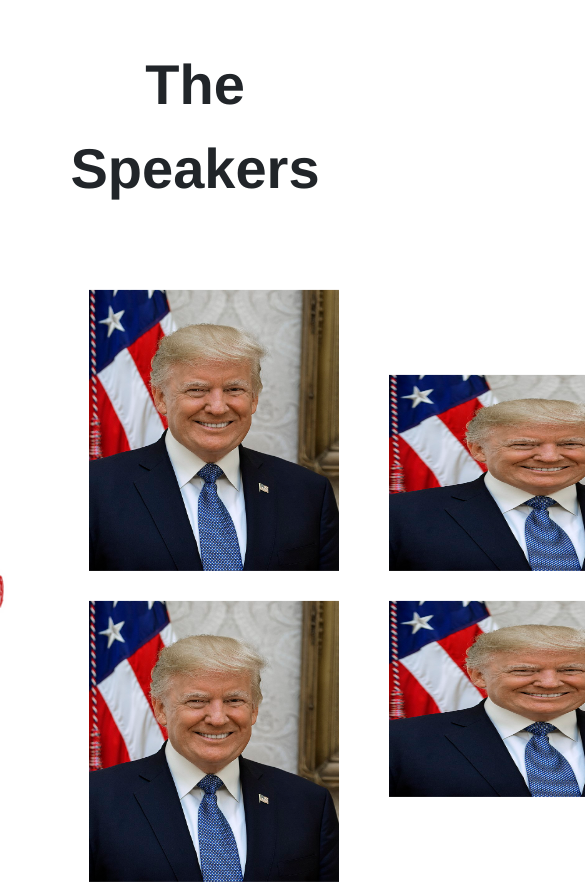
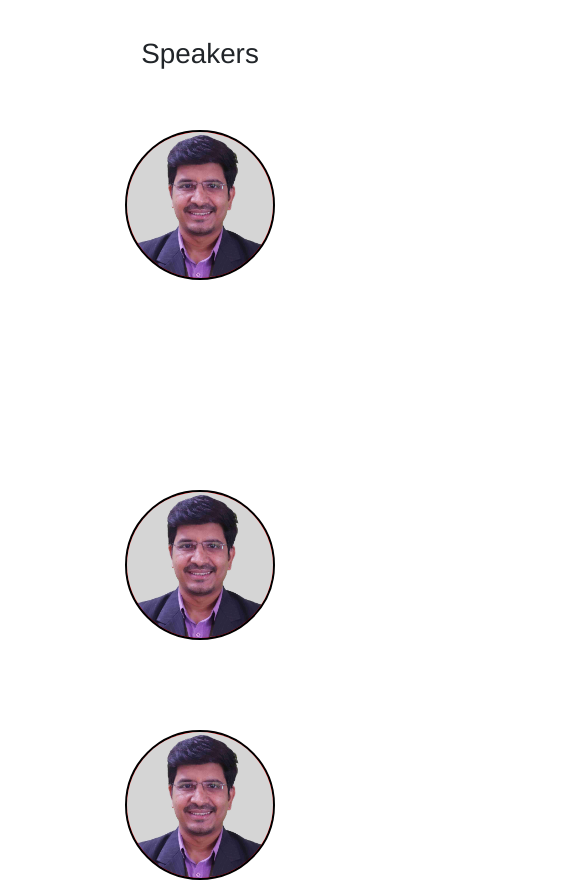
Before and after one commit to TEDxVITBhopal/tedxvitbhopal, a React (Create React App) app: page /event in a window 390 px wide. Shown: the part 1200-2084 px from the top of the page, 585 px wide, since content can reach past the window. Built offline with nearby package versions, Linux system fonts and the light colour scheme.

Commit message:
speaker section

```diff
--- a/src/components/event/Speaker.css
+++ b/src/components/event/Speaker.css
@@ -5,7 +5,8 @@ img {
   object-fit: cover;
 } */
 
-.heading1 {
+
+/* .heading1 {
   font-weight: bolder;
   font-size: 3.5em;
 }
@@ -84,4 +85,103 @@ img {
 
 .rectD2 {
   margin-top: 10px;
+} */
+.Speakers{
+margin: 100px 200px;
 }
+
+.Speakers h1{
+  display:flex ;
+  justify-content: center;
+  align-items: center;
+  margin-bottom: 60px ;
+}
+.flex{
+  display: flex;
+  align-items: center;
+  justify-content: flex-start;
+  gap: 124px;
+  /* margin-bottom: 24px;
+  margin-top: 50px; */
+  flex-direction: row;
+}
+
+.Flex{
+  display: flex;
+  align-items: center;
+  justify-content: center;
+  gap: 142px;
+}
+
+.pic{
+
+  background-color: rgb(234, 0, 0);
+  border: 2px solid black ;
+  border-radius: 50% ;
+  height: 150px ;
+  width:150px ;
+  margin-bottom: 30px;
+}
+
+.pic:hover{
+
+  border: 5px solid red 50%;
+  background-color: rgb(255, 255, 255);
+  transition: 300ms;
+}
+
+.text{
+  text-align: center;
+  font-family: 'Inter';
+  font-style: normal;
+  font-weight: 700;
+  font-size: 20px;
+  line-height: 24px;
+
+  color: #000000;
+}
+
+.vicetext{
+  font-family: 'Inter';
+  font-style: normal;
+  font-weight: 600;
+  font-size: 20px;
+  line-height: 24px;
+
+  color: #000000;
+
+}
+
+.flexs{
+  display: flex;
+  align-items: center;
+  flex-direction: column;
+}
+
+.top{
+  margin-top: 60px;
+}
+
+@media only screen and (max-width: 768px){
+  .flex{
+      flex-direction: column;
+      gap:60px;
+      margin-bottom: 60px;
+  }
+  .Flex{
+      flex-direction: column;
+      gap:60px;
+      margin-bottom: 60px;
+  }
+}
+
+@keyframes expand {
+  from {
+      max-height: 0;
+      opacity: 0;
+  } to {
+      max-height: 400px;
+      opacity: 1;
+  }
+
+}
--- a/src/components/event/Speaker.jsx
+++ b/src/components/event/Speaker.jsx
@@ -1,51 +1,105 @@
 import React from 'react';
 import globe from '../../resources/globe.png';
-import './Speaker.css';
+import image from "./resources/PUSHPDANT_JAIN.png";
+import Speaker from './Speaker.css';
 import mic from '../../resources/mic.png'
 
-function Speaker({images}) {
 
-  let showBottom = true;
+  // let showBottom = true;
 
-  if (images.length <= 4){
-     showBottom = false;
+  // if (images.length <= 4){
+  //    showBottom = false;
+  // }
+  // return (
+  //   <div className="container">
+  //     <span className='heading1'>The Speakers</span>
+  //     <div className="flexImages">
+  //       <div className="imageWrapper">
+  //         <img className='globe' src={globe} alt="" />
+  //       </div>
+  //       <div className="imageWrapper up">
+  //         <img className='rect1' src={images[0]} alt="" />
+  //         <img className='rect2' id='top-upper' src={images[1]} alt="" />
+  //       </div>
+  //     </div>
+  //     <div className="flexImages down">
+  //       <div className="imageWrapper">
+  //         <img className='rect1' src={images[2]} alt="" />
+  //         <img className='rect2' src={images[3]} alt="" />
+  //       </div>
+  //     </div>
+  //     { showBottom ? <div className="flexImages" >
+  //       <div className="second"></div>
+  //       <div className="imageWrapper up1">
+  //         <img className='rect1' src={images[4]} alt="" />
+  //         <img className='rect2' id='top-upper' src={images[5]} alt="" />
+  //       </div>
+  //     </div> : <div></div>}
+  //     { showBottom ? <div className="flexImages down1" >
+  //       <div className="imageWrapper ">
+  //         <img className='rect1 rectD1' src={images[6]} alt="" />
+  //         <img className='rect2 rectD2' src={images[7]} alt="" />
+  //       </div>
+  //       <div className="imageWrapper" >
+  //         <img className='mic' src={mic} alt="" />
+  //       </div>
+  //     </div> : <div></div> }
+  //   </div>
+  function Speakers(props) {
+    function changeBackground(e) {
+      e.target.style.background = 'red';
     }
     return (
-    <div className="container">
-      <span className='heading1'>The Speakers</span>
-      <div className="flexImages">
-        <div className="imageWrapper">
-          <img className='globe' src={globe} alt="" />
+      <div className="Speakers">
+      <h1>Speakers</h1>
+     <div className="flex">
+        <div className="flexs">
+          <img className="pic" src={image} alt="img" />
+          <div className="flex">
+            <div>
+              <b>{props.pos1}</b>
             </div>
-        <div className="imageWrapper up">
-          <img className='rect1' src={images[0]} alt="" />
-          <img className='rect2' id='top-upper' src={images[1]} alt="" />
+            <div>{props.name1}</div>
           </div>
         </div>
-      <div className="flexImages down">
-        <div className="imageWrapper">
-          <img className='rect1' src={images[2]} alt="" />
-          <img className='rect2' src={images[3]} alt="" />
+
+        <div className="flexs">
+          <img className="pic" src={image} alt="img" onMouseOver={changeBackground} />
+          <div className="flexs">
+            <div>
+              <b>{props.pos2}</b>
+            </div>
+            <div>{props.name2}</div>
           </div>
         </div>
-      { showBottom ? <div className="flexImages" >
-        <div className="second"></div>
-        <div className="imageWrapper up1">
-          <img className='rect1' src={images[4]} alt="" />
-          <img className='rect2' id='top-upper' src={images[5]} alt="" />
       </div>
-      </div> : <div></div>}
-      { showBottom ? <div className="flexImages down1" >
-        <div className="imageWrapper ">
-          <img className='rect1 rectD1' src={images[6]} alt="" />
-          <img className='rect2 rectD2' src={images[7]} alt="" />
+
+
+        <div className="flex">
+        <div className="flexs">
+          <img className="pic" src={image} alt="img" />
+          <div className="flex">
+            <div>
+              <b>{props.pos1}</b>
             </div>
-        <div className="imageWrapper" >
-          <img className='mic' src={mic} alt="" />
+            <div>{props.name1}</div>
           </div>
-      </div> : <div></div> }
         </div>
-  )
+
+        <div className="flexs">
+          <img className="pic" src={image} alt="img" />
+          <div className="flexs">
+            <div>
+              <b>{props.pos2}</b>
+            </div>
+            <div>{props.name2}</div>
+          </div>
+        </div>
+      </div>
+      </div>
+
+    );
+
 }
 
-export default Speaker;
+export default Speakers;
```
Also changed, not shown: src/components/event/resources/PUSHPDANT_JAIN.png (added), src/components/event/resources/red.png (added). Lines whose indentation alone changed are shown as unchanged.
